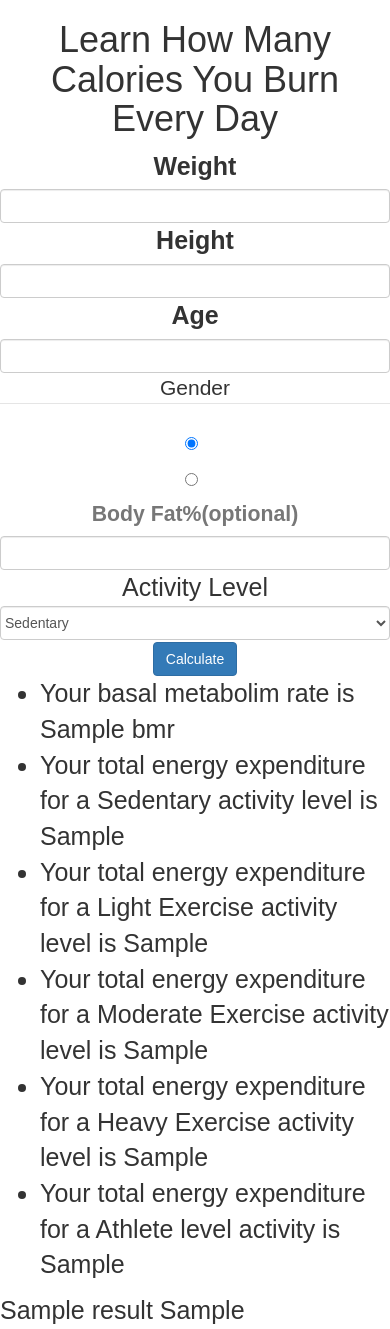
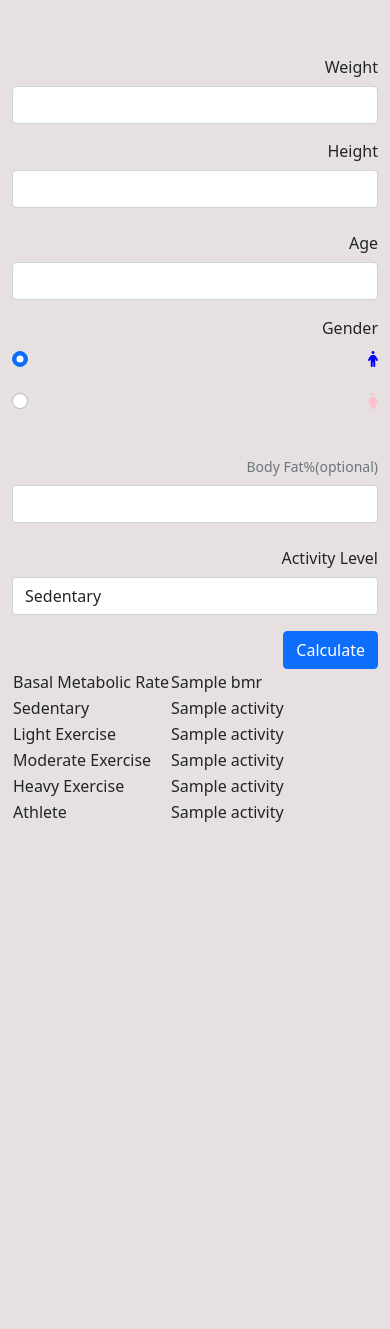
Before and after one commit to ciobanuradu96/TDEE-calculator-Flask, a Flask app: template templates/index.html in a window 390 px wide. After the commit the page ends 822 px from the top, so only its background shows below. Run offline with Flask 2, Linux system fonts and the light colour scheme; the template is opened without the code that fills it: most values are stand-ins (such as "Sample title", 1, 10 or a date in 2020); some libraries are stand-ins or nearby versions.

Commit message:
lat night updates

```diff
--- a/app.py
+++ b/app.py
@@ -1,13 +1,9 @@
 from flask import Flask, render_template, url_for, request
-from time import ctime
-from flask_bootstrap import Bootstrap
-from flask_fontawesome import FontAwesome
-from functions import Mifflin,Katch,your_tdee,all_tdees
-#source env/bin/activate
+from functions import Mifflin, Katch, your_tdee, all_tdees
+# source env/bin/activate
 
 app = Flask(__name__)
-Bootstrap(app)
-fa = FontAwesome(app)
+
 
 @app.route('/')
 def index():
@@ -21,15 +17,15 @@ def form_post():
     age = request.form['age']
     sex = request.form['sex']
     body_fat = request.form['body_fat']
-    activity_lvl = request.form.get('activity_lvl',2)
-    all_tdees=[]
+    activity_lvl = request.form.get('activity_lvl', 2)
     if body_fat == '':
         bmr = int((Mifflin(mass, height, age, sex)))
     else:
         bmr = int((Katch(mass, body_fat)))
-    result=your_tdee(bmr,int(activity_lvl))
+    all_activity = []
+    all_activity = all_tdees(bmr)
+    return render_template('index.html', bmr=bmr, all_activity=all_activity)
 
-    return render_template('index.html', bmr=bmr,result=result,)
 
 if __name__ == "__main__":
     app.run(debug=True)
--- a/static/css/main.css
+++ b/static/css/main.css
@@ -1,41 +1,18 @@
-body{
-    margin:0;
-    font-family:Sans-serif;
-    font-size:25px;
-}
-.form-control{
-    padding-left: 0px;
-    margin-left: 0px;
-}
-.ccol-form-label{
-    padding-right: 0px !important;
-    margin-right: 0px !important;
-}
+
 .fa-male{
     color: blue;
 }
 .fa-female{
     color: pink;
 }
-#banner{
-    padding:50%;
-    margin-bottom:50%;
-}
+
 form {
-    text-align: center;
+    text-align: right;
   }
 
-  html,body,.container {
-    height:100%;
+.activity_level{
+    border:30px;
 }
-.container {
-    display:table;
-    width: 100%;
-    margin-top: -50px;
-    padding: 50px 0 0 0; /*set left/right padding according to needs*/
-    box-sizing: border-box;
+.container{
+    background-color: rgb(230, 224, 224);
 }
-
-.display-1{
-    text-align: center;
-}
--- a/templates/base.html
+++ b/templates/base.html
@@ -3,17 +3,22 @@
 <html lang="en">
 
 <head>
+  <link href="https://cdn.jsdelivr.net/npm/bootstrap@5.0.0-beta2/dist/css/bootstrap.min.css" rel="stylesheet"
+    integrity="sha384-BmbxuPwQa2lc/FVzBcNJ7UAyJxM6wuqIj61tLrc4wSX0szH/Ev+nYRRuWlolflfl" crossorigin="anonymous">
+  <script src="https://kit.fontawesome.com/7506c9a063.js" crossorigin="anonymous"></script>
+  <link rel="stylesheet" type="text/css" href="{{ url_for('static',filename='css/main.css') }}">
   <meta charset="utf-8">
-
   <title>The HTML5 Herald</title>
   <meta name="description" content="The HTML5 Herald">
   <meta name="author" content="SitePoint">
 
-  {% block head %}{% endblock %}
 </head>
 
 <body>
-  {% block body%} {% endblock %}
+  {% block content%} {% endblock %}
+  <script src="https://cdn.jsdelivr.net/npm/bootstrap@5.0.0-beta2/dist/js/bootstrap.bundle.min.js"
+    integrity="sha384-b5kHyXgcpbZJO/tY9Ul7kGkf1S0CWuKcCD38l8YkeH8z8QjE0GmW1gYU5S9FOnJ0"
+    crossorigin="anonymous"></script>
 </body>
 
 </html>
--- a/templates/index.html
+++ b/templates/index.html
@@ -1,25 +1,15 @@
-{% extends 'bootstrap/base.html' %}
-{% block styles %}
-{{super()}}
-{{ fontawesome_html() }}
-<link rel="stylesheet" href="{{ url_for('static', filename='css/main.css') }}">
-{% endblock %}
+{% extends "base.html" %}
 
 {%block content%}
 <div class="container">
-    <div class="row">
-        <div class="col col-md-8 col-md-offset-2">
-            <h1 class="display-1">Learn How Many Calories You Burn Every Day</h1>
-        </div>
-    </div>
-    <div class="row">
+    <div class="row py-5">
         <div class="col-md-4">
 
             <form method="POST">
-                <div class="row mb-3 ">
+                <div class="row mb-2 ">
                     <label for="mass" class="col-md-6 col-form-label">Weight</label>
                     <div class="col-md-6">
-                        <input type="text" class="form-control" id="mass" name="mass">
+                        <input type="text" class="form-control " id="mass" name="mass">
                     </div>
                 </div>
                 <div class="row mb-3">
@@ -61,7 +51,7 @@
                 <div class="row mb-3">
                     <div class="col-md-6 col-form-label"> Activity Level </div>
                     <div class="col-md-6">
-                        <select name=activity_lvl  class="form-control">
+                        <select name=activity_lvl class="form-control">
                             <option selected value=0>Sedentary</option>
                             <option value=1>Light Exercise</option>
                             <option value=2>Moderate Exercise</option>
@@ -75,21 +65,41 @@
             </form>
         </div>
         <div class="col-md-8">
-            <ul>
-                <li>Your basal metabolim rate is {{bmr}}</li>
-                <li>Your total energy expenditure for a Sedentary activity level is {{tde_lvl_0}}</li>
-                <li>Your total energy expenditure for a Light Exercise activity level is {{tde_lvl_1}}</li>
-                <li>Your total energy expenditure for a Moderate Exercise activity level is {{tde_lvl_2}}</li>
-                <li>Your total energy expenditure for a Heavy Exercise activity level is {{tde_lvl_3}}</li>
-                <li>Your total energy expenditure for a Athlete level activity is {{tde_lvl_4}}</li>
-            </ul>
-            {{result}}
-            {{all_tdees}}
+            <table class=>
+                <tr>
+                    <td>Basal Metabolic Rate</td>
+                    <td>{{bmr}}</td>
+                </tr>
+                <tr>
+                    <td>Sedentary</td>
+                    <td>{{all_activity[0]}}</td>
+                </tr>
+                <tr>
+                    <td>Light Exercise</td>
+                    <td>{{all_activity[1]}}</td>
+                </tr>
+                <tr>
+                    <td>Moderate Exercise</td>
+                    <td>{{all_activity[2]}}</td>
+                </tr>
+                <tr>
+                    <td>Heavy Exercise</td>
+                    <td>{{all_activity[3]}}</td>
+                </tr>
+                <tr>
+                    <td>Athlete</td>
+                    <td>{{all_activity[4]}}</td>
+                </tr>
+            </table>
+
         </div>
+
+
     </div>
+</div>
 
 
 
-</div>
+
 
 {% endblock %}
```
Also changed, not shown: functions.py (+12 -12 lines), index.py (deleted, +0 -7 lines), 1 other file.
